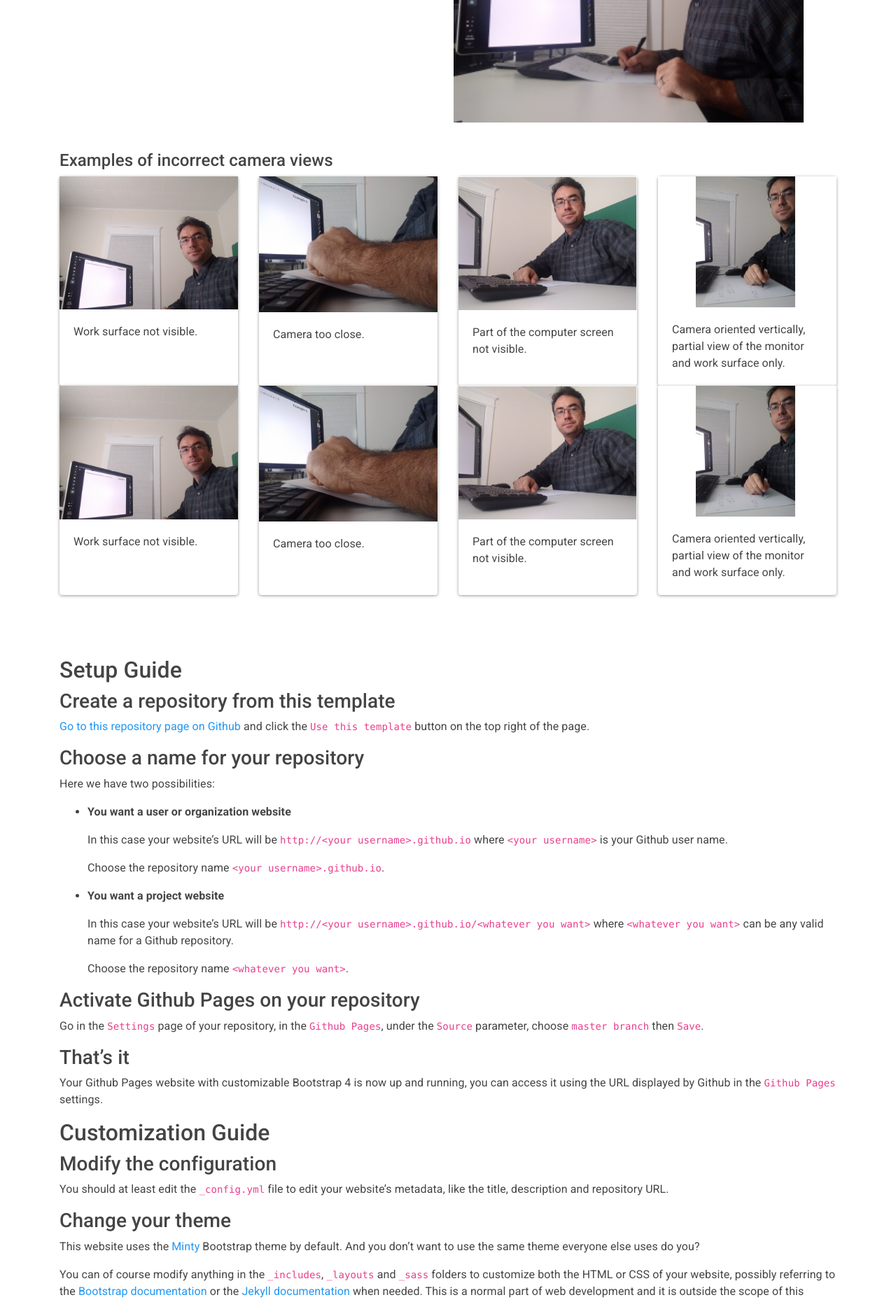
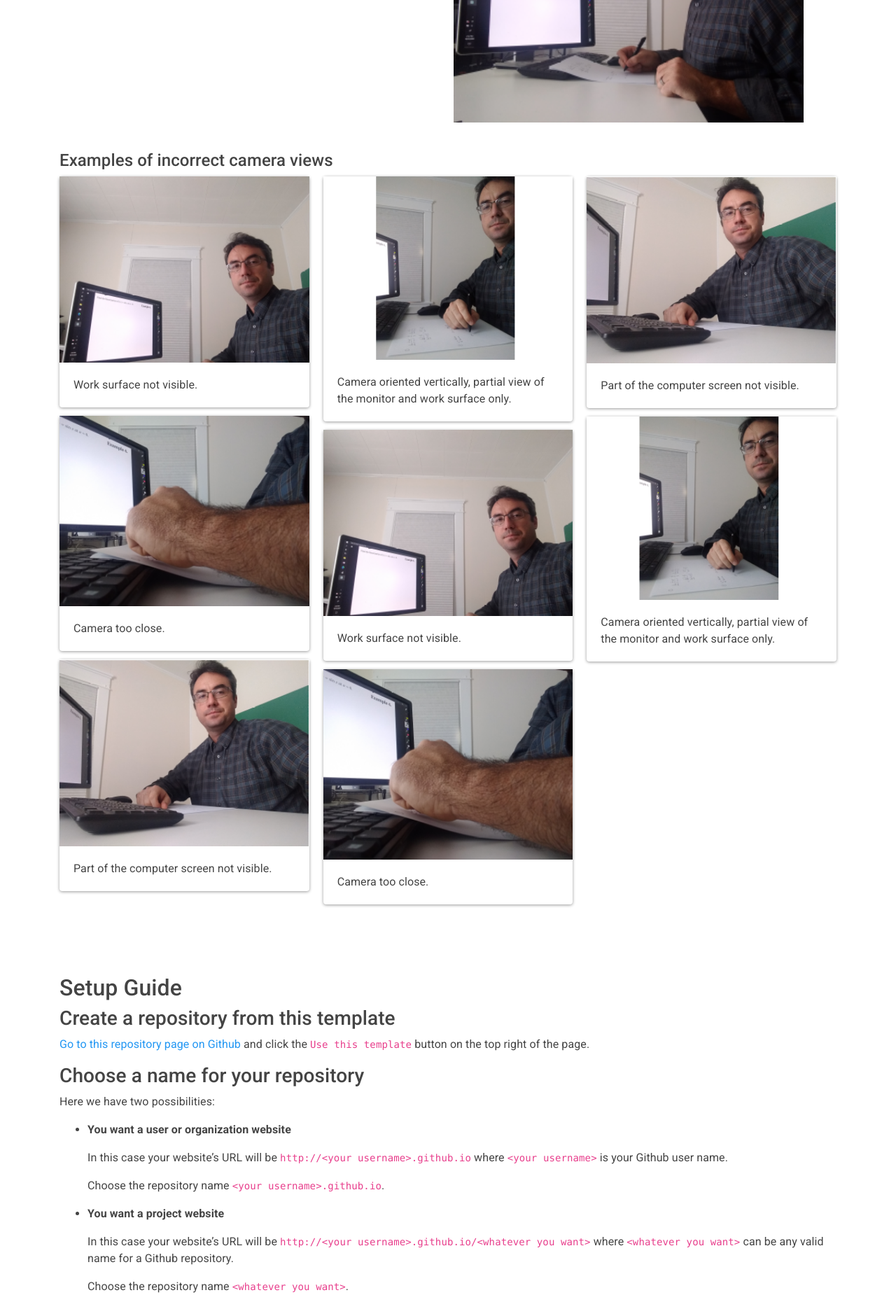
Before and after one commit to ub-math/exam_guides, a Jekyll site: the page built from docs/index.md, in a window 1280 px wide. Shown: the part 3477-5337 px from the top of the page at 70% size. Built offline with Jekyll 4.4.1, drawn with Linux system fonts in a browser that asks for light colours.

Commit message:
Update index.md

```diff
--- a/docs/index.md
+++ b/docs/index.md
@@ -162,7 +162,7 @@ demonstrating proper workspace setup.
 <br/>
 
 <h4>Examples of incorrect camera views</h4>
-<div class="card-deck">
+<div class="card-columns">
 
   <div class="card" style="min-width: 200px;">
     <img class="card-img-top" src="./assets/images/incorrect_1.png" alt="Card image cap">
```
